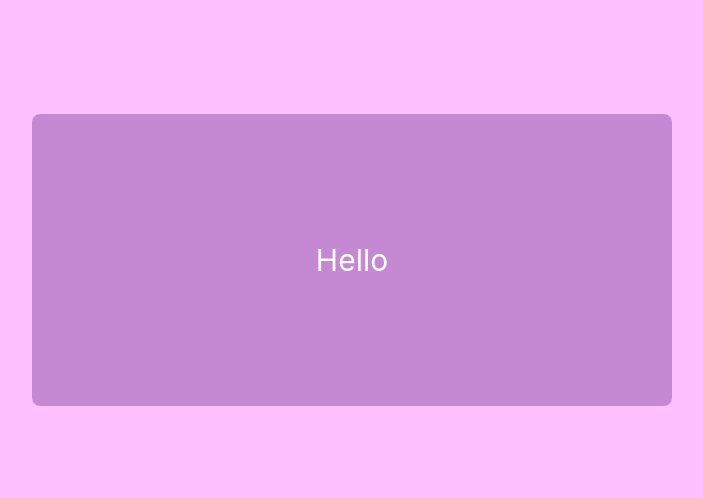
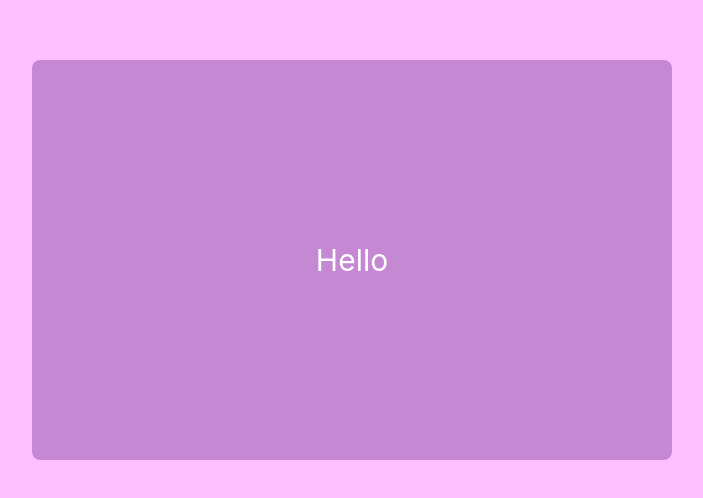
Before and after one commit to sudomakecoffee/affirmate, a Vue app: page / in a window 1280 px wide. Shown: the part 140-638 px from the top of the page, without its empty margins (288-991 px from the left). Built offline with nearby package versions, Linux system fonts and the light colour scheme.

Commit message:
Add beter centering and sizing

```diff
--- a/src/App.vue
+++ b/src/App.vue
@@ -26,18 +26,17 @@
 .wrapper {
   display: flex;
   justify-content: center;
+  align-items: center;
 
   max-width: 50%;
   width: 100%;
   max-height: 50%;
+  height: 100%;
 
   background-color: rgba(24, 24, 24, 0.33);
   color: white;
 
-  padding: 8rem 4rem;
   border-radius: 0.5rem;
-
-  /* filter: opacity(0.5); */
 }
 
 .wrapper h1 {
```
